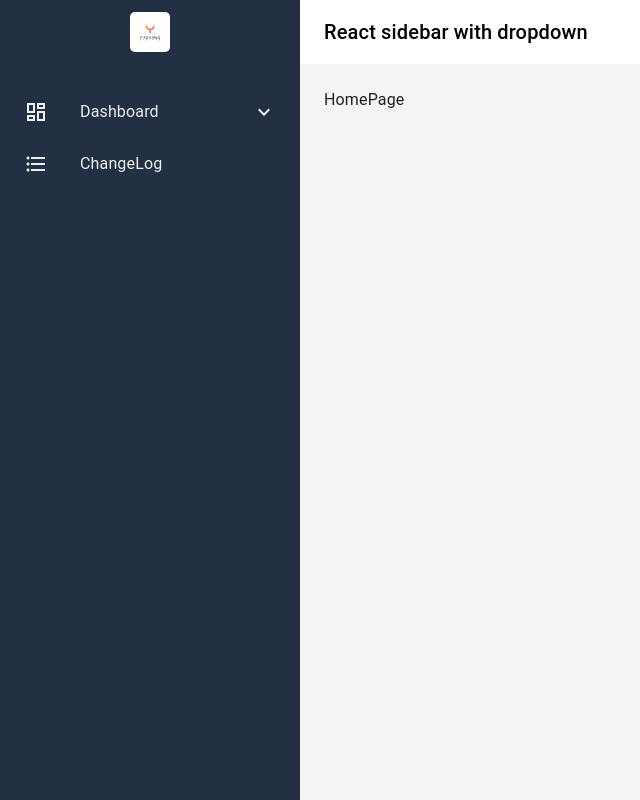
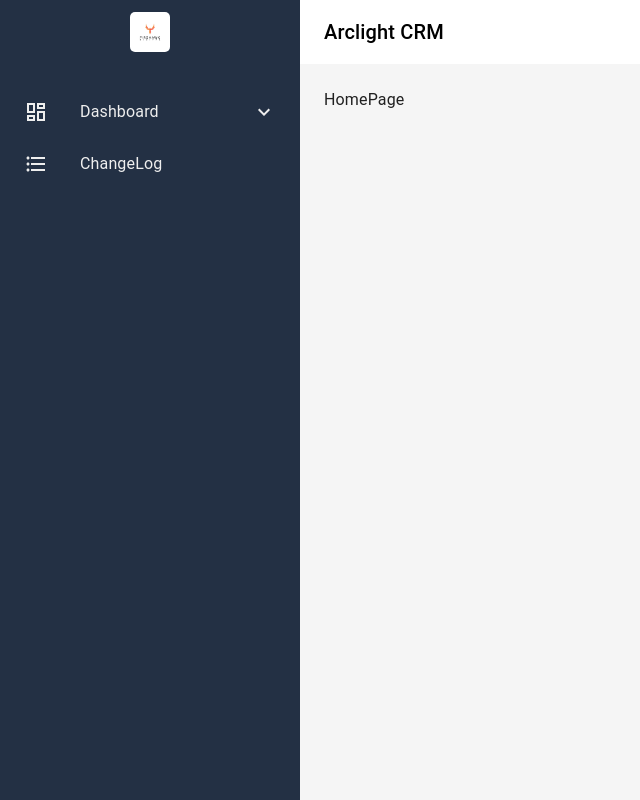
Before and after one commit to joester030376/ArcLightCRM, a React (Create React App) app: page / in a window 1280 px wide. Shown: the whole page, without its empty margins (0-640 px from the left). Built offline with nearby package versions, Linux system fonts and the light colour scheme.

Commit message:
Small change to topbar

```diff
--- a/src/components/common/Topbar.tsx
+++ b/src/components/common/Topbar.tsx
@@ -17,7 +17,7 @@
         >
             <Toolbar>
                 <Typography variant="h6">
-                    React sidebar with dropdown
+                    Arclight CRM
                 </Typography>
             </Toolbar>
         </AppBar>
```
